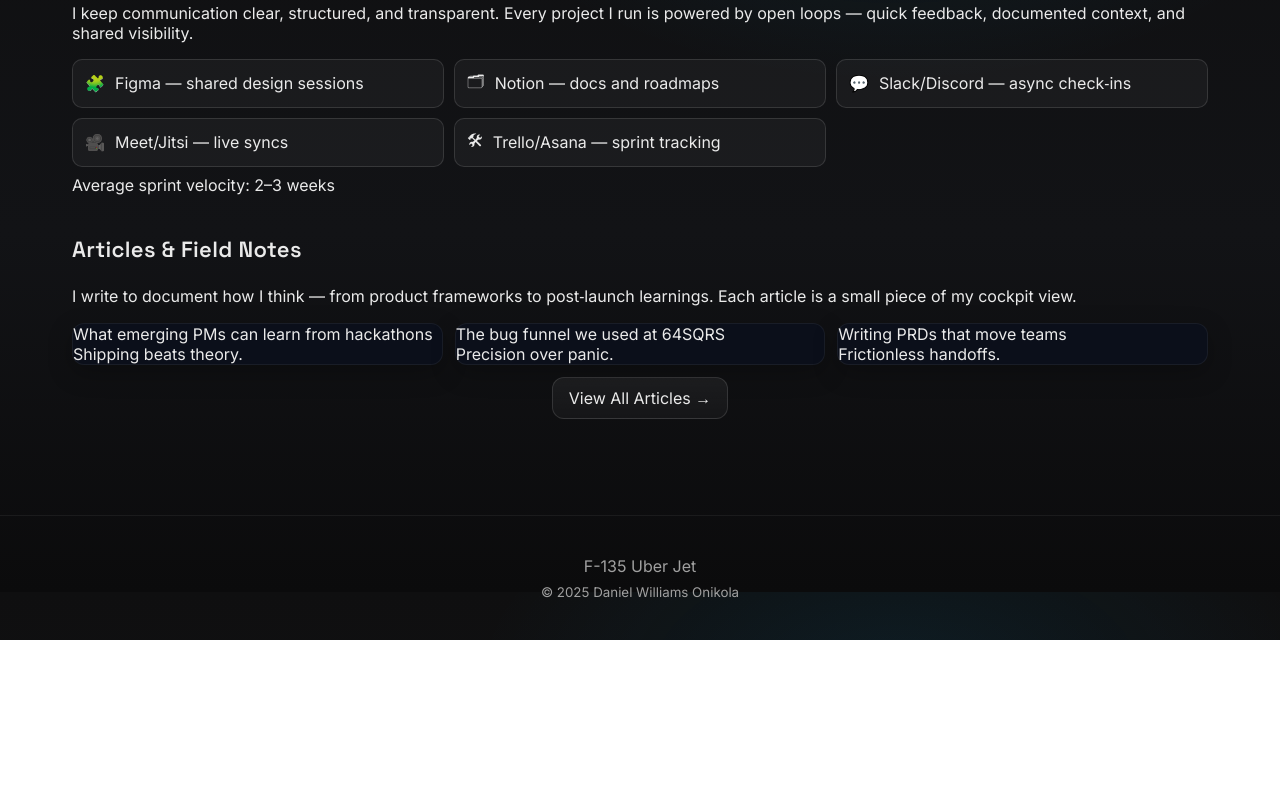
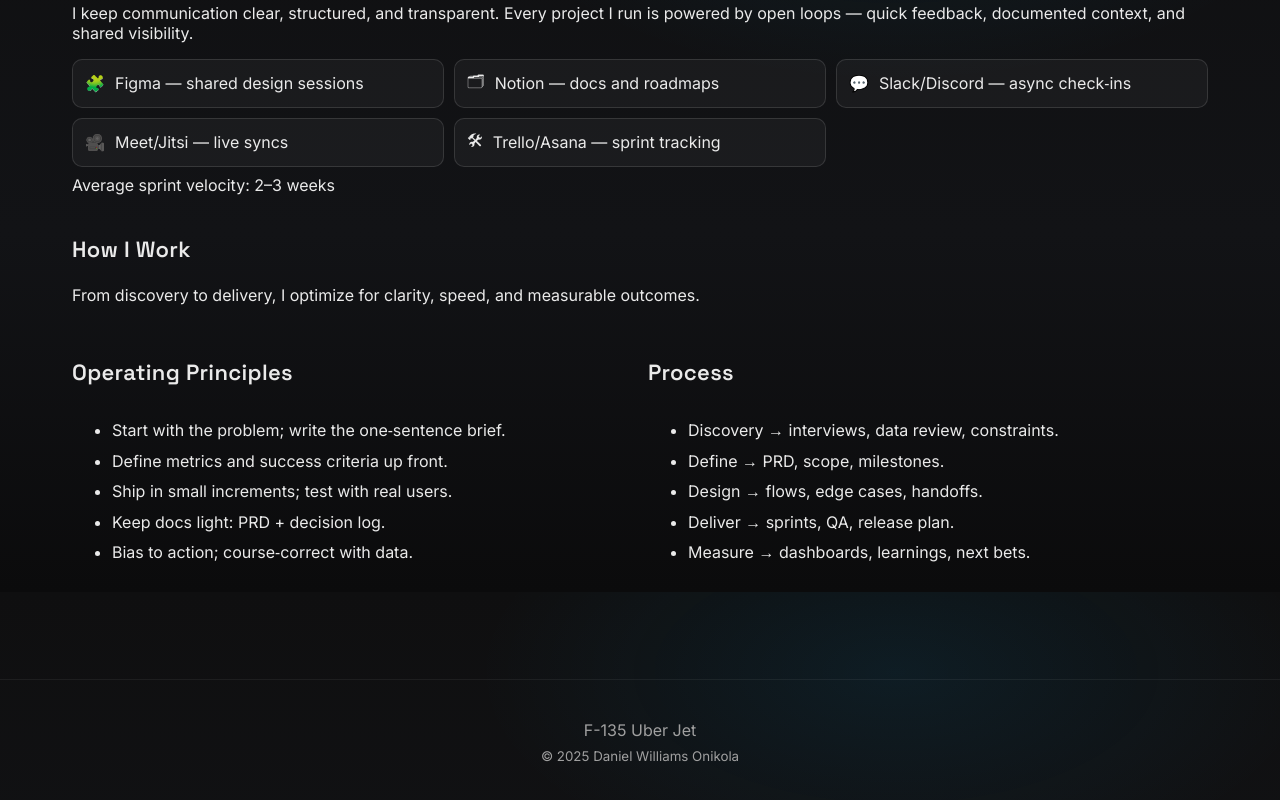
Before and after one commit to thedanielwilliams/F-135, a React (Vite) app: page /about in a window 1280 px wide. Shown: the part 1008-1808 px from the top of the page. Before the commit the page ends 1648 px from the top, so only its background shows below. Built offline with nearby package versions, Linux system fonts and the light colour scheme.

Commit message:
About: replace ‘Articles & Field Notes’ with ‘How I Work’ section (principles + process)

```diff
--- a/src/pages/About.jsx
+++ b/src/pages/About.jsx
@@ -16,12 +16,12 @@ export default function About() {
           <h2>About Me</h2>
           <div className="about-landing">
             <div className="about-landing-text">
-              <div className="tagline">I’m Daniel — a Product Manager who builds systems that move ideas from concept to clarity.</div>
+
               <p>
-                For me, product management isn’t about features or checklists — it’s about alignment. I help teams stay focused on the problem, design the right process, and deliver results that matter. Over the years, I’ve learned that precision and empathy can coexist — that speed without clarity is noise, and clarity without speed is inertia.
+                Here is how I think about it, product management isn’t about features or checklists — it’s about alignment. I help teams stay focused on the problem, design the right process, and deliver results that matter. Over the years, I’ve learned that precision and empathy can coexist — that speed without clarity is noise, and clarity without speed is inertia.
               </p>
               <div className="cta-row">
-                <a className="button" href={resumeHref} download>Download Resume →</a>
+
               </div>
             </div>
             <div className="about-landing-media">
@@ -57,25 +57,32 @@ export default function About() {
           <div className="muted" style={{ marginTop: 8 }}>Average sprint velocity: 2–3 weeks</div>
         </motion.div>
 
-        {/* 4) Articles & Insights */}
+        {/* 4) How I Work */}
         <motion.div {...fadeUp} style={{ marginTop: 32 }}>
-          <h3 className="section-title">Articles & Field Notes</h3>
-          <p className="muted">I write to document how I think — from product frameworks to post‑launch learnings. Each article is a small piece of my cockpit view.</p>
-          <div className="article-cards">
-            <div className="card">
-              <div className="card-title">What emerging PMs can learn from hackathons</div>
-              <div className="muted">Shipping beats theory.</div>
+          <h3 className="section-title">How I Work</h3>
+          <p className="muted">From discovery to delivery, I optimize for clarity, speed, and measurable outcomes.</p>
+          <div className="two-col" style={{ marginTop: 12 }}>
+            <div>
+              <h4 className="section-title">Operating Principles</h4>
+              <ul className="bullets">
+                <li>Start with the problem; write the one‑sentence brief.</li>
+                <li>Define metrics and success criteria up front.</li>
+                <li>Ship in small increments; test with real users.</li>
+                <li>Keep docs light: PRD + decision log.</li>
+                <li>Bias to action; course‑correct with data.</li>
+              </ul>
             </div>
-            <div className="card">
-              <div className="card-title">The bug funnel we used at 64SQRS</div>
-              <div className="muted">Precision over panic.</div>
-            </div>
-            <div className="card">
-              <div className="card-title">Writing PRDs that move teams</div>
-              <div className="muted">Frictionless handoffs.</div>
+            <div>
+              <h4 className="section-title">Process</h4>
+              <ul className="bullets">
+                <li>Discovery → interviews, data review, constraints.</li>
+                <li>Define → PRD, scope, milestones.</li>
+                <li>Design → flows, edge cases, handoffs.</li>
+                <li>Deliver → sprints, QA, release plan.</li>
+                <li>Measure → dashboards, learnings, next bets.</li>
+              </ul>
             </div>
           </div>
-          <div className="cta-row"><a className="button" href="/build-log">View All Articles →</a></div>
         </motion.div>
       </div>
 
```
